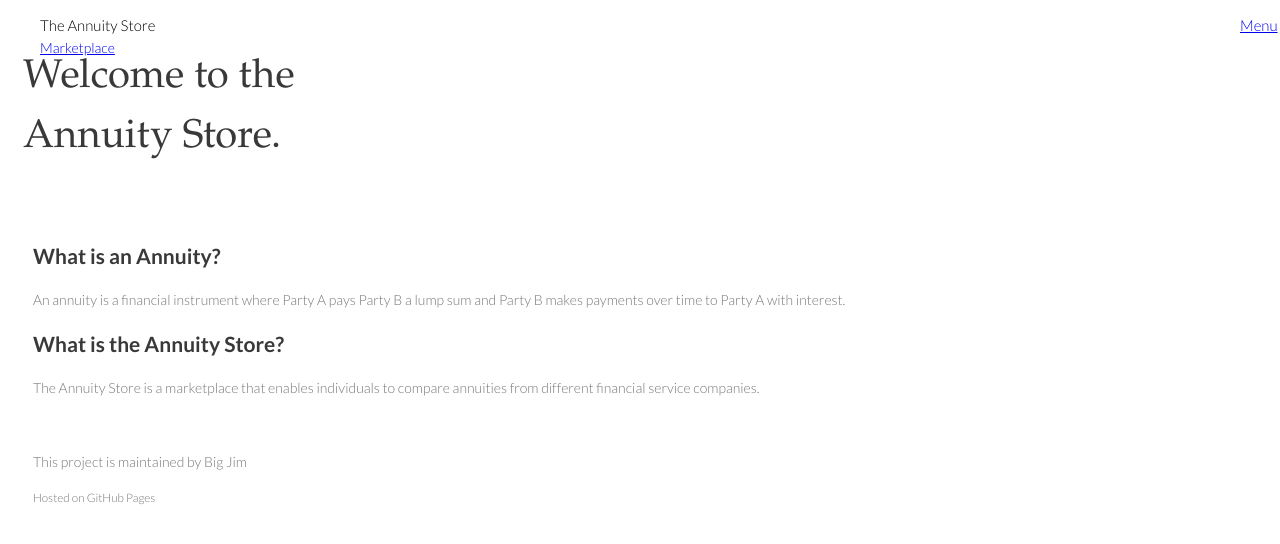
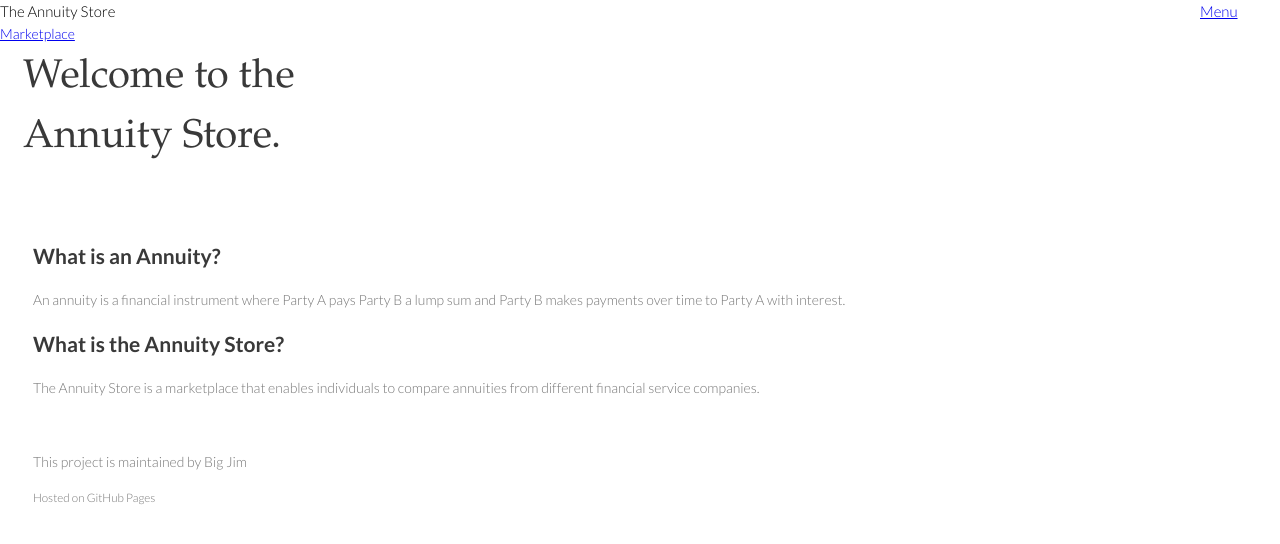
Before and after one commit to EFerrier/First_page, a plain HTML site: page index.html in a window 1280 px wide. Drawn offline with Linux system fonts and the light colour scheme.

Commit message:
Update styles.css

```diff
--- a/stylesheets/styles.css
+++ b/stylesheets/styles.css
@@ -14,7 +14,7 @@ ul {
   background-color: #FFFFFF;
   border: 0px 5px 20px 5px;
   width: 100%;
-  /* display: inline; */
+  display: inline;
 }
 
 li {
@@ -44,7 +44,7 @@ a {
 }
 
 #marketplace {
-  float: center;
+  float: middle;
   background-color: #FFFFFF;
 }
 
```
